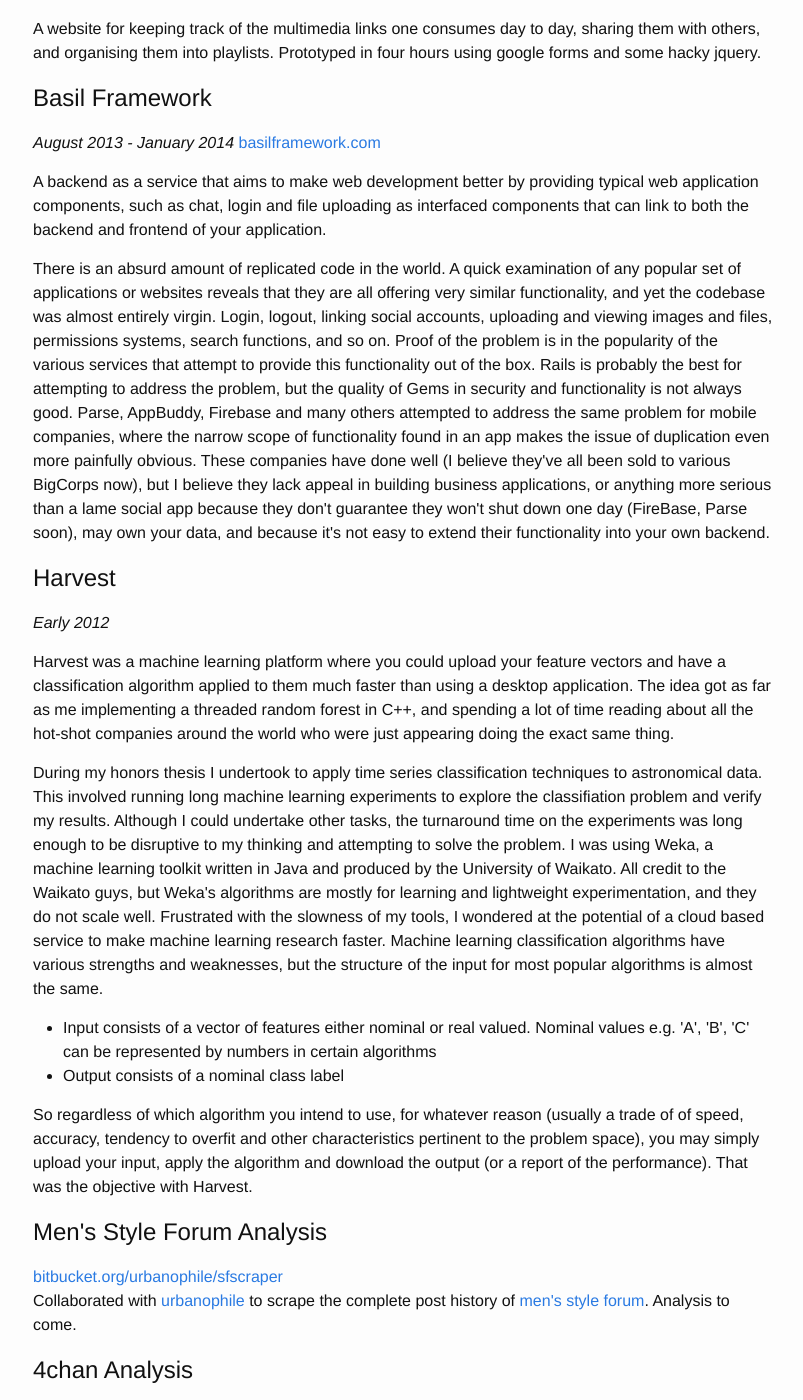
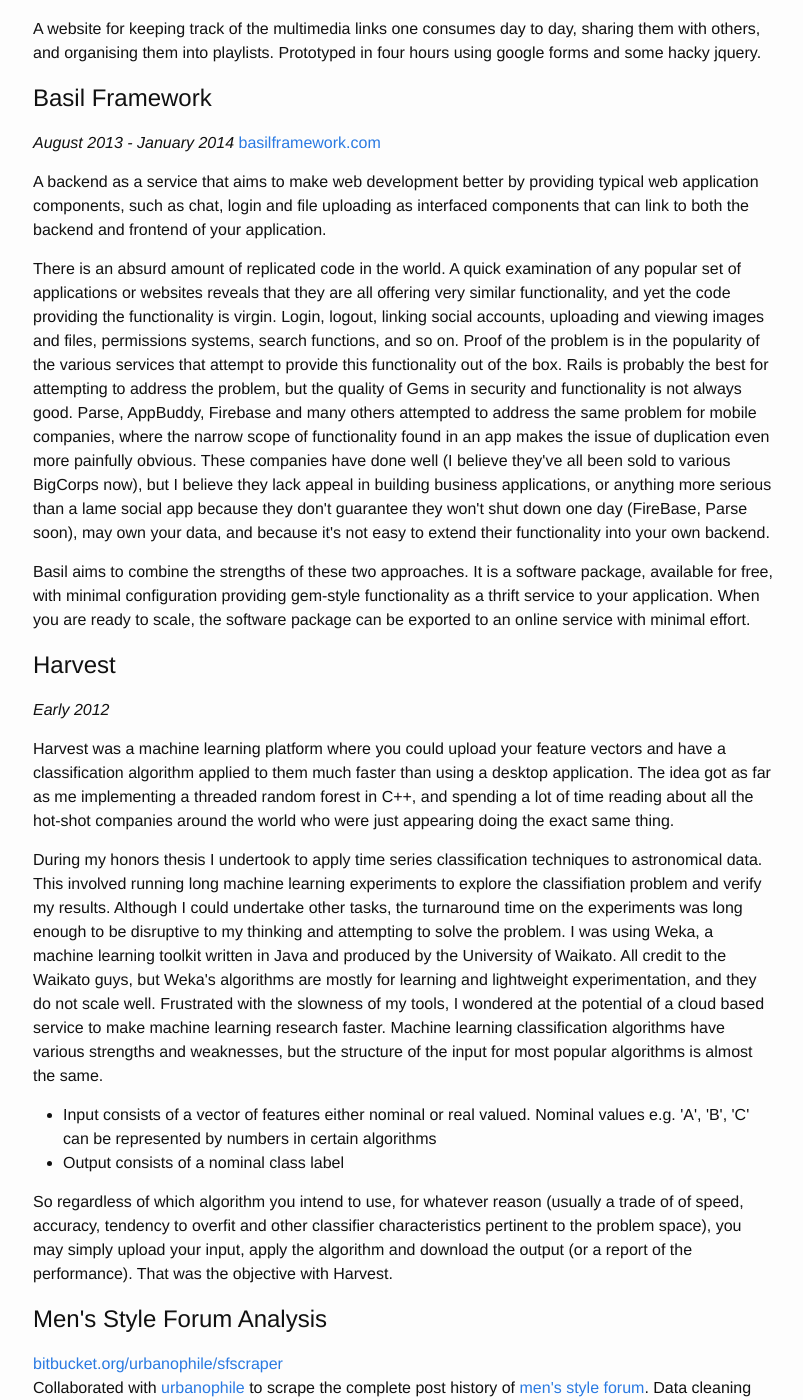
Before and after one commit to peterashwell/peterashwell.github.io, a Jekyll site: the page built from projects.md, in a window 1280 px wide and 1400 px high, scrolled down 438 px. Shown: the whole window, without its empty margins (237-1040 px from the left). Built offline with Jekyll 4.4.1, drawn with Linux system fonts in a browser that asks for light colours; some of the changed text lies outside the part shown.

Commit message:
Added more project detail

```diff
--- a/projects.md
+++ b/projects.md
@@ -18,7 +18,9 @@
 <a href="http://basilframework.com">basilframework.com</a>
 <p>A backend as a service that aims to make web development better by providing typical web application components, such as chat, login and file uploading as interfaced components that can link to both the backend and frontend of your application.</p>
 
-<p>There is an absurd amount of replicated code in the world. A quick examination of any popular set of applications or websites reveals that they are all offering very similar functionality, and yet the codebase was almost entirely virgin. Login, logout, linking social accounts, uploading and viewing images and files, permissions systems, search functions, and so on. Proof of the problem is in the popularity of the various services that attempt to provide this functionality out of the box. Rails is probably the best for attempting to address the problem, but the quality of Gems in security and functionality is not always good. Parse, AppBuddy, Firebase and many others attempted to address the same problem for mobile companies, where the narrow scope of functionality found in an app makes the issue of duplication even more painfully obvious. These companies have done well (I believe they've all been sold to various BigCorps now), but I believe they lack appeal in building business applications, or anything more serious than a lame social app because they don't guarantee they won't shut down one day (FireBase, Parse soon), may own your data, and because it's not easy to extend their functionality into your own backend.</p>
+<p>There is an absurd amount of replicated code in the world. A quick examination of any popular set of applications or websites reveals that they are all offering very similar functionality, and yet the code providing the functionality is virgin. Login, logout, linking social accounts, uploading and viewing images and files, permissions systems, search functions, and so on. Proof of the problem is in the popularity of the various services that attempt to provide this functionality out of the box. Rails is probably the best for attempting to address the problem, but the quality of Gems in security and functionality is not always good. Parse, AppBuddy, Firebase and many others attempted to address the same problem for mobile companies, where the narrow scope of functionality found in an app makes the issue of duplication even more painfully obvious. These companies have done well (I believe they've all been sold to various BigCorps now), but I believe they lack appeal in building business applications, or anything more serious than a lame social app because they don't guarantee they won't shut down one day (FireBase, Parse soon), may own your data, and because it's not easy to extend their functionality into your own backend.</p>
+
+<p>Basil aims to combine the strengths of these two approaches. It is a software package, available for free, with minimal configuration providing gem-style functionality as a thrift service to your application. When you are ready to scale, the software package can be exported to an online service with minimal effort.</p>
 
 <h1>Harvest</h1>
 <em>Early 2012</em>
@@ -31,17 +33,17 @@
     <li>Output consists of a nominal class label</li>
 </ul>
 <p>
-    So regardless of which algorithm you intend to use, for whatever reason (usually a trade of of speed, accuracy, tendency to overfit and other characteristics pertinent to the problem space), you may simply upload your input, apply the algorithm and download the output (or a report of the performance). That was the objective with Harvest.
+    So regardless of which algorithm you intend to use, for whatever reason (usually a trade of of speed, accuracy, tendency to overfit and other classifier characteristics pertinent to the problem space), you may simply upload your input, apply the algorithm and download the output (or a report of the performance). That was the objective with Harvest.
 </p>
 
 <p>
 <h1>Men's Style Forum Analysis</h1>
 <a href="https://bitbucket.org/urbanophile/sfscraper">bitbucket.org/urbanophile/sfscraper</a>
-<p>Collaborated with <a href="https://bitbucket.org/urbanophile">urbanophile</a> to scrape the complete post history of <a href="http://www.styleforum.net">men's style forum</a>. Analysis to come.</p>
+<p>Collaborated with <a href="https://bitbucket.org/urbanophile">urbanophile</a> to scrape the complete post history of <a href="http://www.styleforum.net">men's style forum</a>. Data cleaning has been done with some analysis and insight extraction still to come.</p>
 
 <h1>4chan Analysis</h1>
-<a href="https://bitbucket.org/peterashwell/4chan-analysis/src">bitbucker.org/peterashwell/4chan-analysis/src</a>
-<p>Scraped several months of popular 4chan board /b/ with the objective of filtering out the typical low-quality content and extracting creative and interesting posts.</p>
+<a href="https://bitbucket.org/peterashwell/4chan-analysis/src">bitbucket.org/peterashwell/4chan-analysis/src</a>
+<p>Scraped several months of popular 4chan board /b/ with the objective of filtering out the typical low-quality content and extracting creative and interesting posts. Culminated with me having 3 months of images and posts on disk, and unfortunately I never found time to try to rank and filter them.</p>
 
 <h1>2011 Google AI Challenge - Ants</h1>
 <a href="http://ants.aichallenge.org/profile.php?user=12556">ants.aichallenge.org/profile.php?user=12556</a> - my bot, 'antsbot', in action
```
